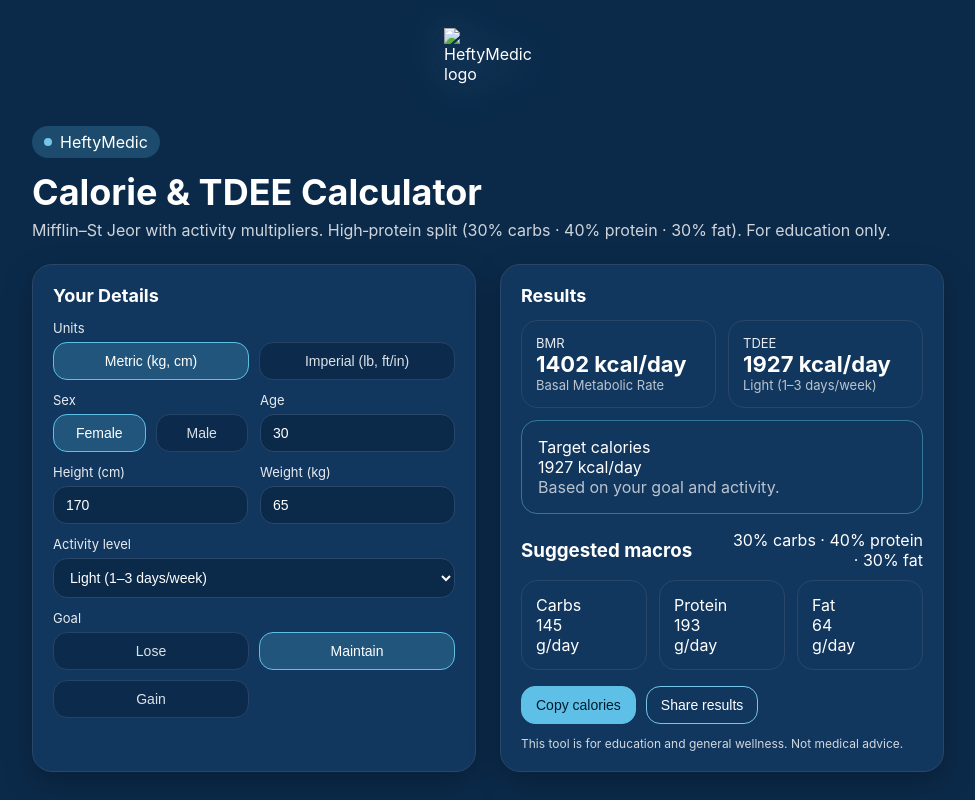
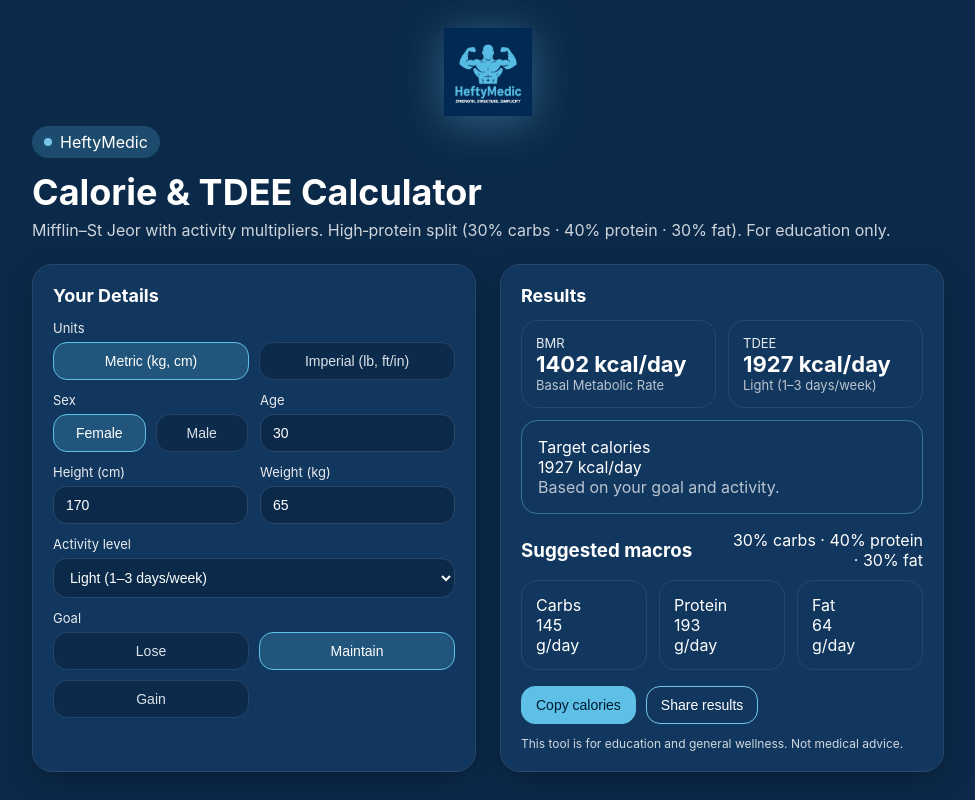
Before and after one commit to HeftyMedic/Calculator, a plain HTML site: page index.html in a window 1280 px wide. Shown: the whole page, without its empty margins (152-1127 px from the left). Drawn offline with Linux system fonts and the light colour scheme.

Commit message:
Update index.html

```diff
--- a/index.html
+++ b/index.html
@@ -189,7 +189,7 @@
     // --- CONFIG YOU CAN EDIT ---
     window.APP_CONFIG = {
       brandName: "HeftyMedic",
-      logoUrl: "", // e.g., "https://yourcdn.com/heftymedic-logo.png"
+      logoUrl: "https://github.com/HeftyMedic/Calculator/blob/23a892b743dd588d23b87b755a29e272de400bb7/LOGO.png", // e.g., "https://yourcdn.com/heftymedic-logo.png"
     };
 
     // Helpers
```
